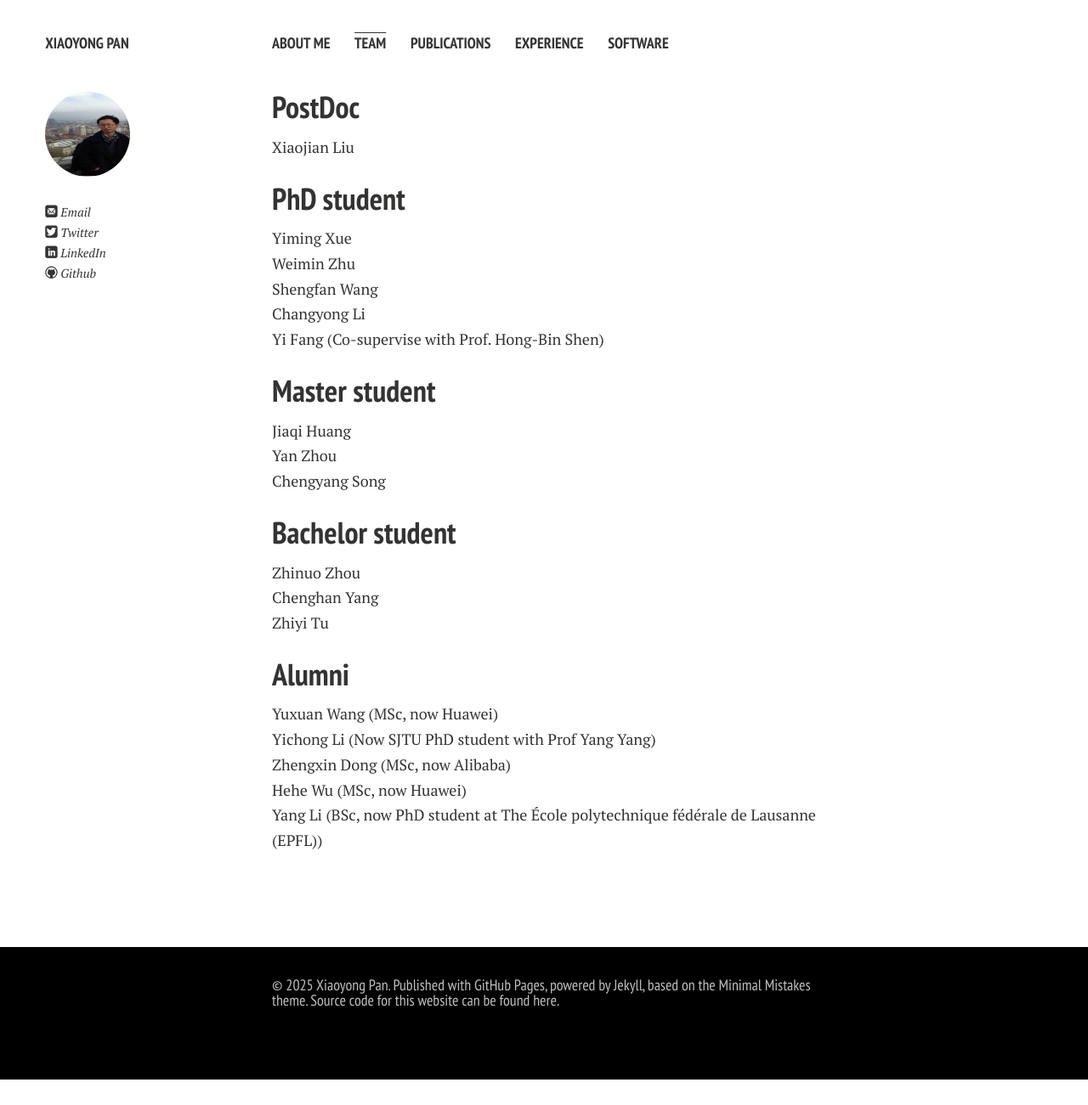
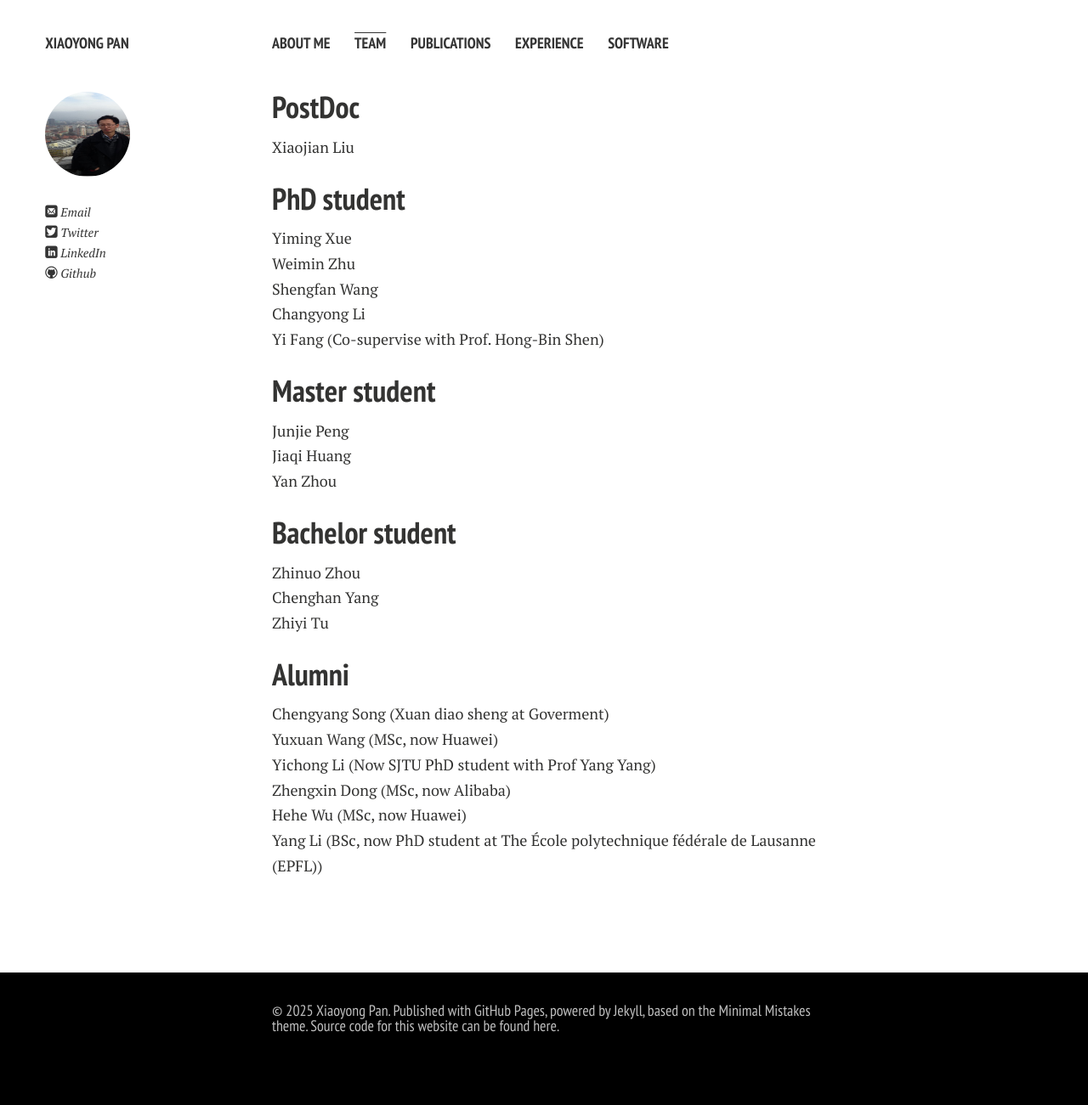
Before and after one commit to xypan1232/xypan1232.github.io, a Jekyll site: the page built from team.md, in a window 1280 px wide. Shown: the whole page at 85% size. Built offline with Jekyll 4.4.1, drawn with Linux system fonts in a browser that asks for light colours; nearby versions of some CDN libraries; Markdown is read by kramdown in place of the engine named in the settings; before the commit the page ends 1271 px from its top, so only the background shows below that.

Commit message:
Update team.md

```diff
--- a/team.md
+++ b/team.md
@@ -15,9 +15,10 @@ Changyong Li  <br>
 Yi Fang (Co-supervise with Prof. Hong-Bin Shen) <br>
 
 ## Master student
+Junjie Peng <br>
 Jiaqi Huang <br>
 Yan Zhou <br>
-Chengyang Song <br>
+
 
 ## Bachelor student
 Zhinuo Zhou <br>
@@ -25,6 +26,7 @@ Chenghan Yang <br>
 Zhiyi Tu<br>
 
 ## Alumni
+Chengyang Song (Xuan diao sheng at Goverment)<br>
 Yuxuan Wang (MSc, now Huawei) <br>
 Yichong Li (Now SJTU PhD student with Prof Yang Yang) <br>
 Zhengxin Dong (MSc, now Alibaba) <br>
```
